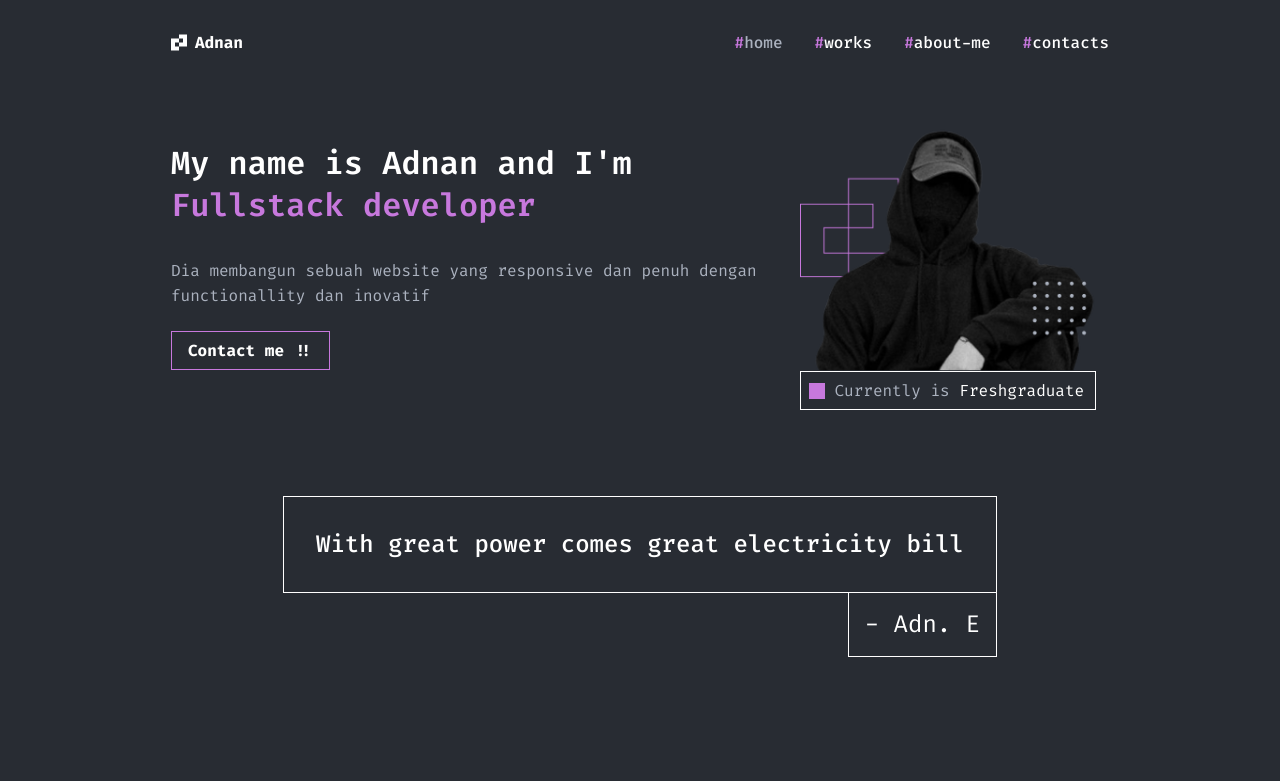
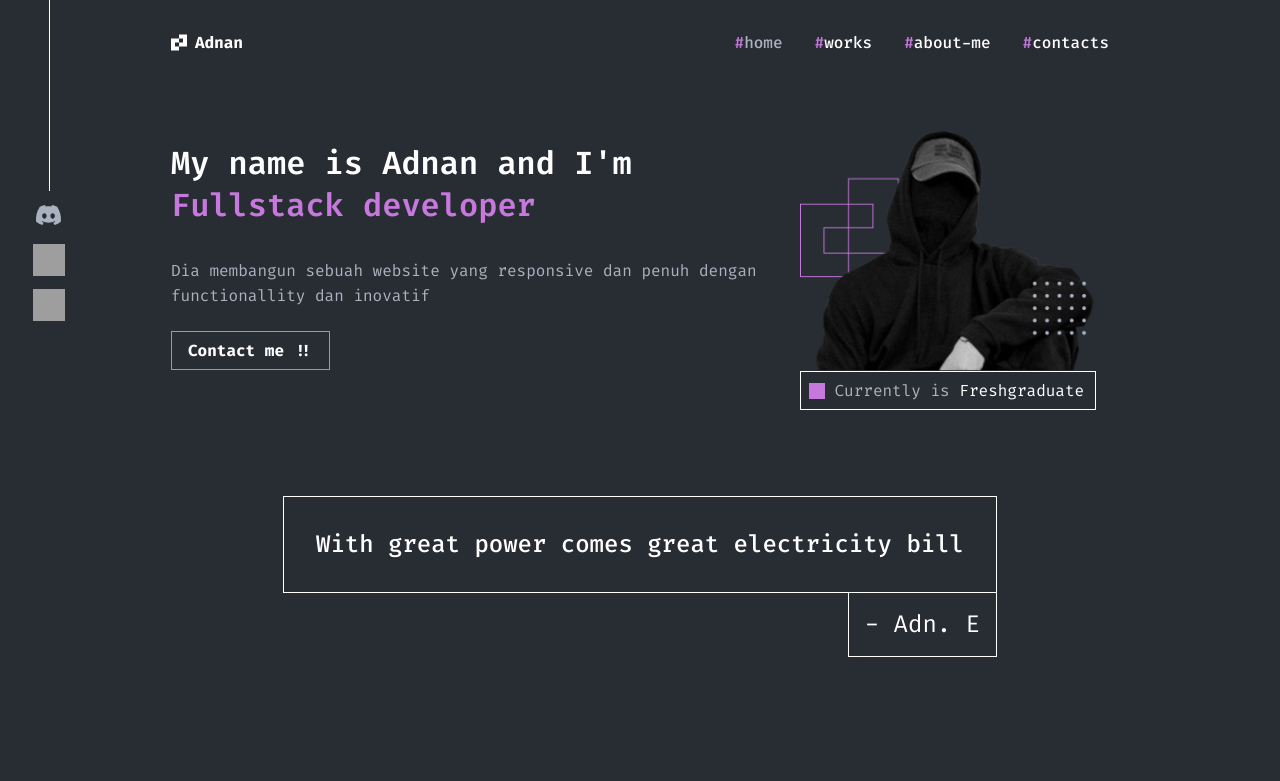
Before and after one commit to adnanerlansyah403/hackadn-portfolio, a Next.js app: page / in a window 1280 px wide. Shown: the top 781 px of the page. Built offline with nearby package versions, Linux system fonts and the light colour scheme; grey boxes are pictures that could not be loaded.

Commit message:
add line-social

```diff
--- a/components/Layout.jsx
+++ b/components/Layout.jsx
@@ -12,6 +12,29 @@ function Layout({ title, children }) {
         <Head>
             <title>{title ? `Adn Portfolio ${title}` : "Adn Portfolio"}</title>
         </Head>
+
+
+        <div class="line-social">
+            <span></span>
+            <ul class="my-socialmedia">
+                <li>
+                    <a href="https://discordapp.com/users/DuniaGymeea#0128">
+                        <img src="./assets/images/icons/discord.svg" alt="" />
+                    </a>
+                </li>
+                <li>
+                    <a href="https://twitter.com/AdnanErlansyah" target="_blank">
+                        <img src="./assets/images/icons/twitter.svg" alt="" />
+                    </a>
+                </li>
+                <li>
+                    <a href="https://t.me/adnanerlansyah403" target="_blank">
+                        <img src="./assets/images/icons/telegram-white.svg" alt="" />
+                    </a>
+                </li>
+            </ul>
+        </div>
+
         <header className="header">
             <div className="container">
 
--- a/styles/require.css
+++ b/styles/require.css
@@ -246,6 +246,39 @@ a {
     display: none;
 }
 
+
+.line-social {
+    position: fixed;
+    top: 0;
+    left: 17px;
+    padding: 0 16px;
+    display: flex;
+    flex-direction: column;
+    align-items: center;
+    z-index: 2;
+    gap: 8px;
+}
+
+.line-social span {
+    display: block;
+    width: 1px;
+    height: 191px;
+    background-color: #ffffff;
+}
+
+.line-social ul.my-socialmedia {
+    display: flex;
+    flex-direction: column;
+    align-items: center;
+    gap: 8px;
+}
+
+.line-social ul.my-socialmedia img {
+    width: 32px;
+    height: 32px;
+}
+
+
 /* HEADER */
 
 .header {
@@ -324,6 +357,10 @@ a {
 
 
 @media screen and (max-width: 992px) {
+
+    .line-social {
+        display: none;
+    }
 
     .col-8 {
         width: 100%;
```
